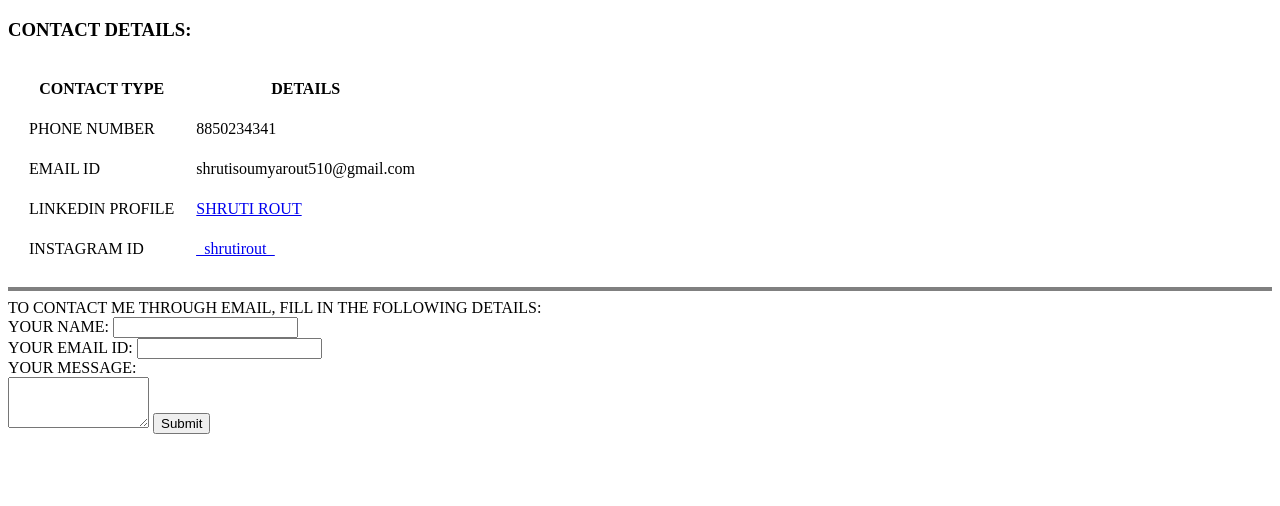
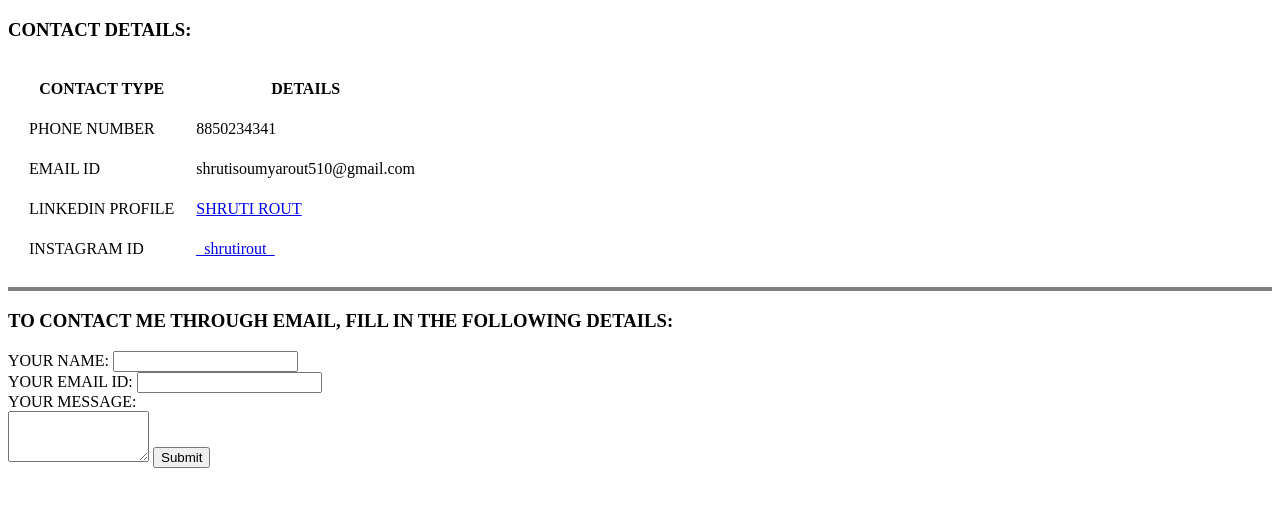
Before and after one commit to shrutirout/my-first-website, a plain HTML site: page contacts.html in a window 1280 px wide. Drawn offline with Linux system fonts and the light colour scheme.

Commit message:
Update contacts.html

```diff
--- a/contacts.html
+++ b/contacts.html
@@ -33,8 +33,7 @@
     </table>
     <hr size="4" color="grey">
 
-    <h> TO CONTACT ME THROUGH EMAIL, FILL IN THE FOLLOWING DETAILS: </h>
-
+    <h3> TO CONTACT ME THROUGH EMAIL, FILL IN THE FOLLOWING DETAILS: </h3>
     <form action="mailto:shrutisoumyarout510@gmail.com" method="post" enctype="text/plain">
         <label>YOUR NAME:</label>
         <input type="text" name="CLIENT'S NAME" value=""><br>
```
